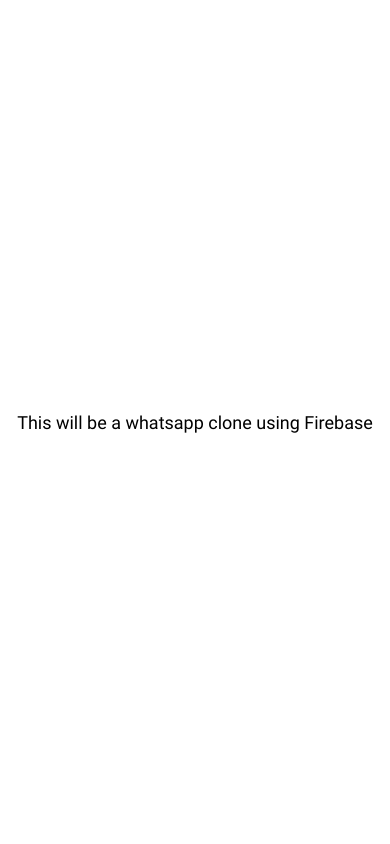
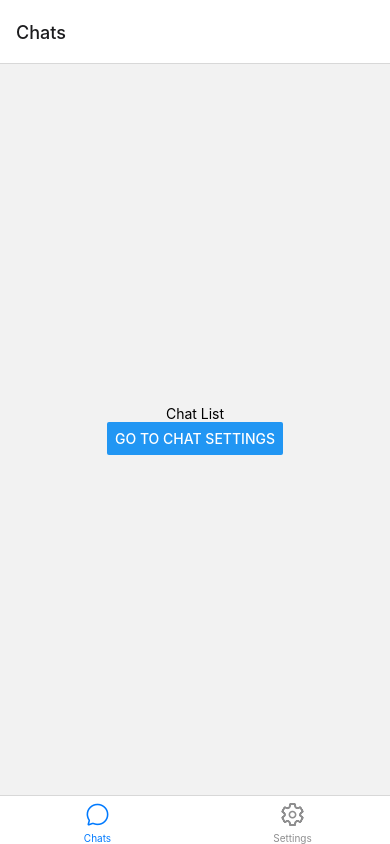
Before and after one commit to norberto-e-888/whatsapp-firebase, a React Native app: screen / in a window 390 px wide. Built offline with nearby package versions, Linux system fonts and the light colour scheme.

Commit message:
Add signed in navigation layout

```diff
--- a/App.tsx
+++ b/App.tsx
@@ -1,11 +1,50 @@
 import "react-native-gesture-handler";
 import { useCallback, useEffect, useState } from "react";
-import { StyleSheet, Text } from "react-native";
-import { SafeAreaProvider, SafeAreaView } from "react-native-safe-area-context";
+import { StyleSheet } from "react-native";
+import { SafeAreaProvider } from "react-native-safe-area-context";
 import * as SplashScreen from "expo-splash-screen";
 import * as Font from "expo-font";
+import { NavigationContainer } from "@react-navigation/native";
+import { createStackNavigator } from "@react-navigation/stack";
+import { ChatListScreen } from "./screens/ChatList";
+import { ChatSettingsScreen } from "./screens/ChatSettings";
+import { RootStackParamList, TabParamList } from "./types/navigation";
+import { createBottomTabNavigator } from "@react-navigation/bottom-tabs";
+import { SettingsScreen } from "./screens/Settings";
+import { Ionicons } from "@expo/vector-icons";
 
 SplashScreen.preventAutoHideAsync();
+const Stack = createStackNavigator<RootStackParamList>();
+const Tab = createBottomTabNavigator<TabParamList>();
+
+const TabNavigator = () => {
+  return (
+    <Tab.Navigator>
+      <Tab.Screen
+        name="ChatList"
+        component={ChatListScreen}
+        options={{
+          tabBarLabel: "Chats",
+          tabBarIcon: ({ color, size }) => (
+            <Ionicons name="chatbubble-outline" size={size} color={color} />
+          ),
+          headerTitle: "Chats",
+        }}
+      />
+      <Tab.Screen
+        name="Settings"
+        component={SettingsScreen}
+        options={{
+          tabBarLabel: "Settings",
+          tabBarIcon: ({ color, size }) => (
+            <Ionicons name="settings-outline" size={size} color={color} />
+          ),
+          headerTitle: "Settings",
+        }}
+      />
+    </Tab.Navigator>
+  );
+};
 
 export default function App() {
   const [appIsLoaded, setAppIsLoaded] = useState(false);
@@ -49,11 +88,22 @@
 
   return (
     <SafeAreaProvider style={styles.container} onLayout={onLayout}>
-      <SafeAreaView>
-        <Text style={styles.label}>
-          This will be a whatsapp clone using Firebase
-        </Text>
-      </SafeAreaView>
+      <NavigationContainer>
+        <Stack.Navigator>
+          <Stack.Screen
+            name="Home"
+            component={TabNavigator}
+            options={{
+              headerShown: false,
+            }}
+          />
+          <Stack.Screen
+            name="ChatSettings"
+            component={ChatSettingsScreen}
+            options={{ headerTitle: "Chat Settings" }}
+          />
+        </Stack.Navigator>
+      </NavigationContainer>
     </SafeAreaProvider>
   );
 }
@@ -62,12 +112,5 @@
   container: {
     flex: 1,
     backgroundColor: "#fff",
-    justifyContent: "center",
-    alignItems: "center",
-  },
-  label: {
-    color: "black",
-    fontSize: 18,
-    fontFamily: "regular",
   },
 });
--- a/package.json
+++ b/package.json
@@ -10,7 +10,9 @@
   },
   "dependencies": {
     "@expo/webpack-config": "^18.0.1",
+    "@react-navigation/bottom-tabs": "^6.5.7",
     "@react-navigation/native": "^6.1.6",
+    "@react-navigation/native-stack": "^6.9.12",
     "@react-navigation/stack": "^6.3.16",
     "expo": "~48.0.15",
     "expo-splash-screen": "~0.18.2",
@@ -18,10 +20,11 @@
     "react": "18.2.0",
     "react-dom": "18.2.0",
     "react-native": "0.71.7",
+    "react-native-gesture-handler": "~2.9.0",
     "react-native-safe-area-context": "4.5.0",
     "react-native-screens": "~3.20.0",
     "react-native-web": "~0.18.10",
-    "react-native-gesture-handler": "~2.9.0"
+    "@expo/vector-icons": "^13.0.0"
   },
   "devDependencies": {
     "@babel/core": "^7.20.0",
--- /dev/null
+++ b/screens/ChatList.tsx
@@ -0,0 +1,27 @@
+import { BottomTabScreenProps } from "@react-navigation/bottom-tabs";
+import { Text, View, StyleSheet, Button } from "react-native";
+import { TabParamList } from "../types/navigation";
+
+type Props = BottomTabScreenProps<TabParamList, "ChatList">;
+
+export const ChatListScreen = (props: Props) => {
+  return (
+    <View style={styles.container}>
+      <Text>Chat List</Text>
+      <Button
+        title="Go to chat settings"
+        onPress={() => {
+          props.navigation.navigate("ChatSettings", { chatId: "1" });
+        }}
+      />
+    </View>
+  );
+};
+
+const styles = StyleSheet.create({
+  container: {
+    flex: 1,
+    justifyContent: "center",
+    alignItems: "center",
+  },
+});
--- /dev/null
+++ b/screens/ChatSettings.tsx
@@ -0,0 +1,21 @@
+import { Text, View, StyleSheet } from "react-native";
+import type { NativeStackScreenProps } from "@react-navigation/native-stack";
+import { RootStackParamList } from "../types/navigation";
+
+type Props = NativeStackScreenProps<RootStackParamList, "ChatSettings">;
+
+export const ChatSettingsScreen = (props: Props) => {
+  return (
+    <View style={styles.container}>
+      <Text>settings for chat {props.route.params.chatId}</Text>
+    </View>
+  );
+};
+
+const styles = StyleSheet.create({
+  container: {
+    flex: 1,
+    justifyContent: "center",
+    alignItems: "center",
+  },
+});
--- /dev/null
+++ b/screens/Settings.tsx
@@ -0,0 +1,21 @@
+import { Text, View, StyleSheet } from "react-native";
+import { TabParamList } from "../types/navigation";
+import { BottomTabScreenProps } from "@react-navigation/bottom-tabs";
+
+type Props = BottomTabScreenProps<TabParamList, "Settings">;
+
+export const SettingsScreen = (props: Props) => {
+  return (
+    <View style={styles.container}>
+      <Text>Settings</Text>
+    </View>
+  );
+};
+
+const styles = StyleSheet.create({
+  container: {
+    flex: 1,
+    justifyContent: "center",
+    alignItems: "center",
+  },
+});
--- /dev/null
+++ b/types/navigation.ts
@@ -0,0 +1,12 @@
+export type ChatSettingsParams = { chatId: string };
+
+export type RootStackParamList = {
+  Home: undefined;
+  ChatSettings: ChatSettingsParams;
+};
+
+export type TabParamList = {
+  ChatList: undefined;
+  ChatSettings: ChatSettingsParams;
+  Settings: undefined;
+};
```
Also changed, not shown: 1 other file (tests, documents, lock files or other folders).
